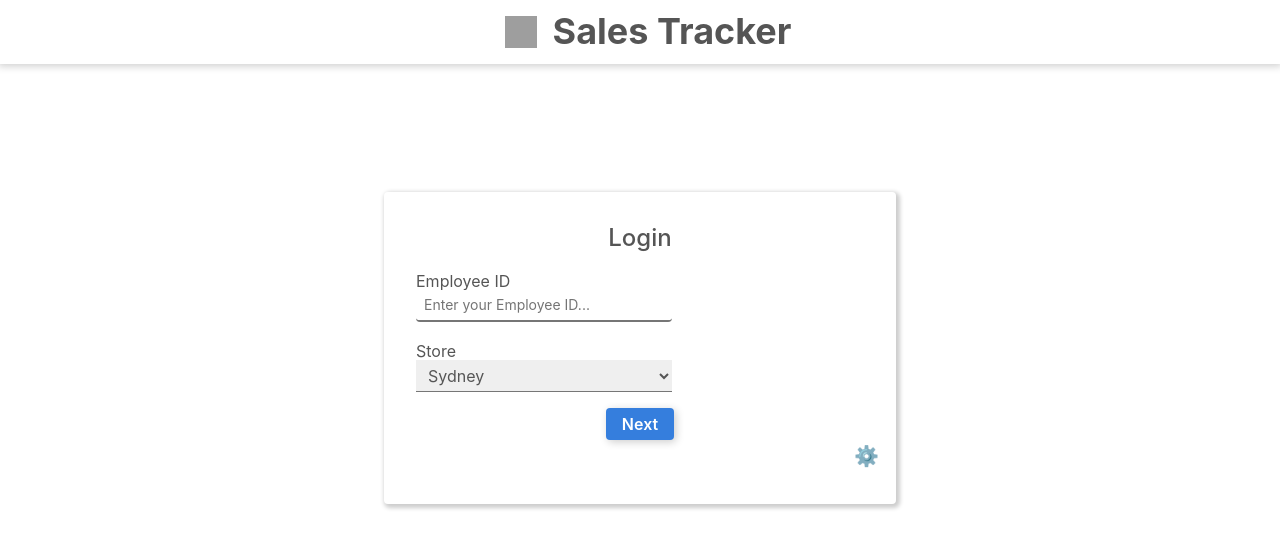
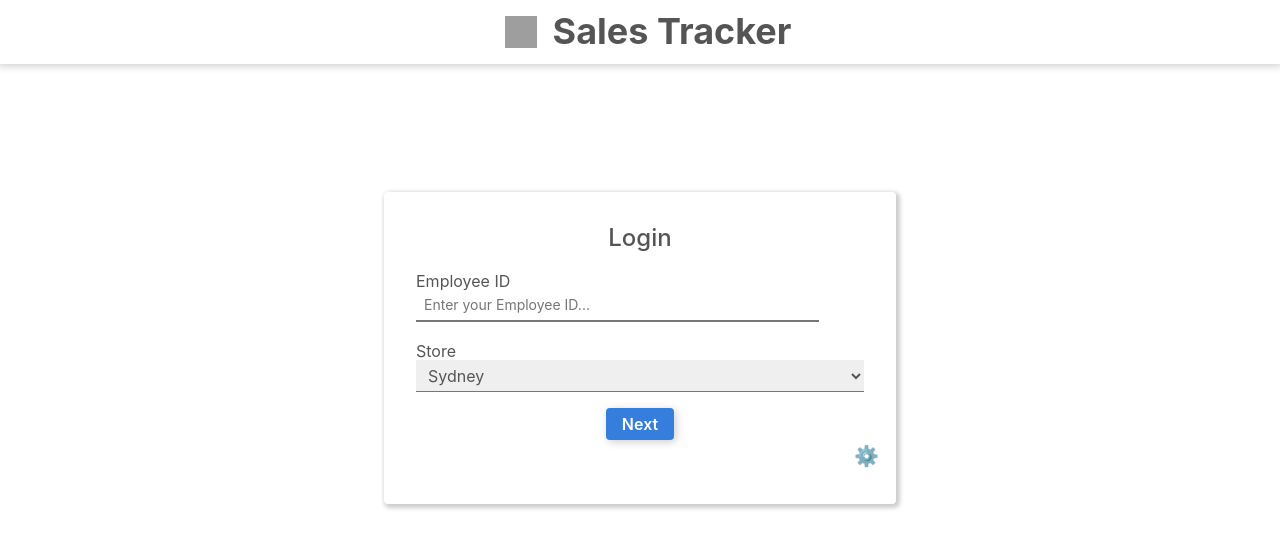
Before and after one commit to junrong09/sales-tracker, a React (Create React App) app: page / in a window 1280 px wide. Shown: the top 548 px of the page. Built offline with nearby package versions, Linux system fonts and the light colour scheme; grey boxes are pictures that could not be loaded.

Commit message:
Increase max width of application

```diff
--- a/src/components/FormDropDown.js
+++ b/src/components/FormDropDown.js
@@ -14,7 +14,7 @@ const FormDropDown = ({label, options, onChange}) => {
             <label className="f5 sans-serif mid-gray tl" htmlFor={label + ranNum}>
                 {label}
             </label>
-            <select name={label} id={label + ranNum} className="sans-serif mid-gray mw5 h2 bl-0 br-0 bt-0 pl2 hover-bg-washed-blue grow" onChange={onChange}>
+            <select name={label} id={label + ranNum} className="sans-serif mid-gray mw6 h2 bl-0 br-0 bt-0 pl2 hover-bg-washed-blue grow" onChange={onChange}>
                 {optionTags}
             </select>
         </div>
--- a/src/components/FormTextBox.js
+++ b/src/components/FormTextBox.js
@@ -7,7 +7,7 @@ const FormTextBox = ({label, onChange, defaultText}) => {
             <label className="f5 sans-serif mid-gray tl" htmlFor={label + ranNum}>
                 {label}
             </label>
-            <input className="f6 mw5 w-90 h2 bl-0 br-0 bt-0 br2 pl2 hover-bg-washed-blue grow sans-serif" type="text" id={label + ranNum} placeholder={"Enter your " + label + "..."} onChange={onChange} value={defaultText}/>
+            <input className="f6 mw6 w-90 h2 bl-0 br-0 bt-0 pl2 hover-bg-washed-blue grow sans-serif" type="text" id={label + ranNum} placeholder={"Enter your " + label + "..."} onChange={onChange} value={defaultText}/>
         </div>
     )
 };
--- a/src/components/SalesLineItemsTable.js
+++ b/src/components/SalesLineItemsTable.js
@@ -13,11 +13,11 @@ class SalesLineItemsTable extends Component {
 
         return (
             <div className="flex justify-around items-center h3 bg-washed-blue bt bb b--light-gray" key={itemId + quantity}>
-                <div className="flex flex-column items-start w-70 ph2">
+                <div className="flex flex-column items-start w-70 w-80-ns ph2">
                     <span className="f5 b">{itemName}</span>
                     <span className="f6">{"$" + unit_value}</span>
                 </div>
-                <div className="flex flex-column items-center w-30">
+                <div className="flex flex-column items-center w-30 w-20-ns">
                     <span className="f6 b">{quantity}</span>
                     <span className="f6 bg-mid-gray br3 white b ph1 pv1 w3">{"$" + value}</span>
                 </div>
--- a/src/components/SalesTracker.js
+++ b/src/components/SalesTracker.js
@@ -24,7 +24,7 @@ class SalesTracker extends React.Component {
 
     render() {
         return (
-            <div className="flex flex-column items-center w-100 mw6">
+            <div className="flex flex-column items-center w-100 mw7">
                 <TabBar onTabChange={this.onTabChange} tab={this.state.tab}/>
                 {this.state.tab === "overall" && <SalesOverallTab data={this.props.transactions} id={this.props.id} bizDate={this.props.bizDate} curTarget={this.props.bizDate === this.props.targetBizDate ? this.props.curTarget : 0}/>}
                 {this.state.tab === "transactions" && <SalesTransactionsTab data={this.props.transactions} bizDate={this.props.bizDate}/>}
```
